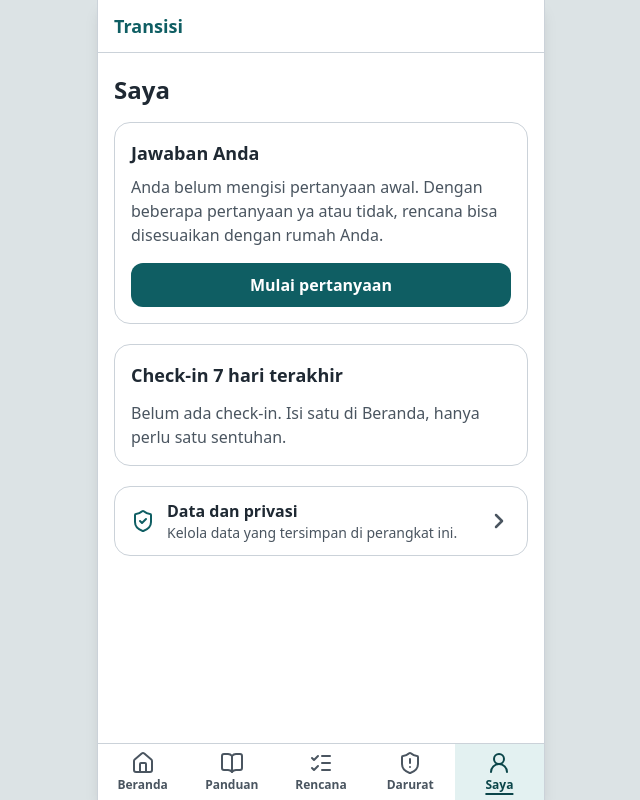
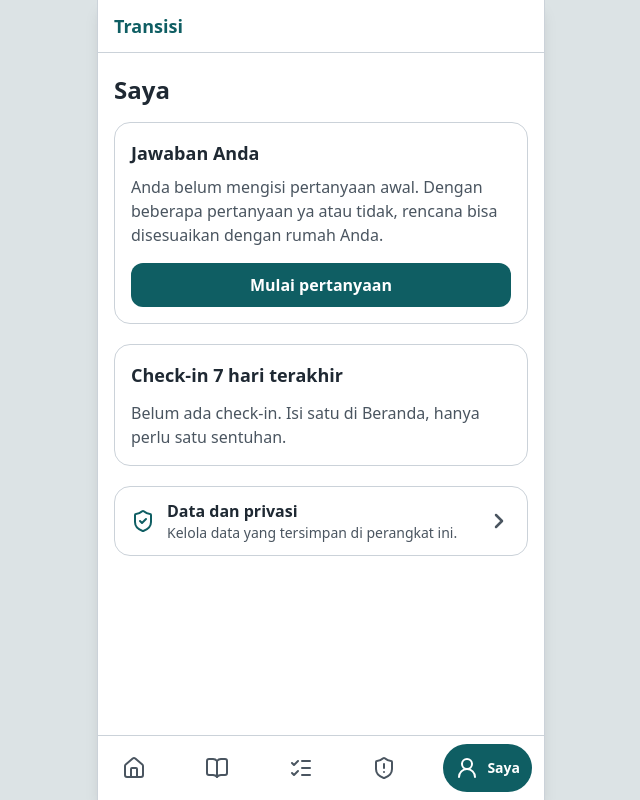
Before and after one commit to titohanafi/transisidnr, a React (Vite) app: page /#/saya in a window 1280 px wide. Shown: the whole page, without its empty margins (319-959 px from the left). Built offline with nearby package versions, Linux system fonts and the light colour scheme.

Commit message:
Navbar: nama hanya tampil pada menu aktif

```diff
--- a/src/components/BilahTab.tsx
+++ b/src/components/BilahTab.tsx
@@ -28,22 +28,22 @@ export function BilahTab() {
       aria-label={umum.menuUtama}
       className="sticky bottom-0 z-10 border-t border-garis bg-white pb-[env(safe-area-inset-bottom)] print:hidden"
     >
-      <ul className="flex">
+      <ul className="flex items-center justify-between px-3 py-2">
         {TAB.map((t) => (
-          <li key={t.ke} className="flex-1">
+          <li key={t.ke} className="flex">
             <NavLink
               to={t.ke}
               end={t.ujung}
               className={({ isActive }) =>
-                `flex min-h-[56px] flex-col items-center justify-center gap-0.5 px-1 text-xs font-semibold ${
-                  isActive ? "bg-utama-muda text-utama-gelap" : "text-redup"
+                `flex min-h-[48px] items-center justify-center gap-2 rounded-full px-3 text-sm font-semibold ${
+                  isActive ? "bg-utama text-white" : "min-w-[48px] text-redup"
                 }`
               }
             >
               {({ isActive }) => (
                 <>
-                  <t.Ikon className="h-6 w-6" strokeWidth={2} aria-hidden="true" focusable="false" />
-                  <span className={isActive ? "underline decoration-2 underline-offset-4" : ""}>{t.label}</span>
+                  <t.Ikon className="h-6 w-6 shrink-0" strokeWidth={2} aria-hidden="true" focusable="false" />
+                  <span className={isActive ? "" : "sr-only"}>{t.label}</span>
                 </>
               )}
             </NavLink>
```
Also changed, not shown: 1 other file (tests, documents, lock files or other folders).
